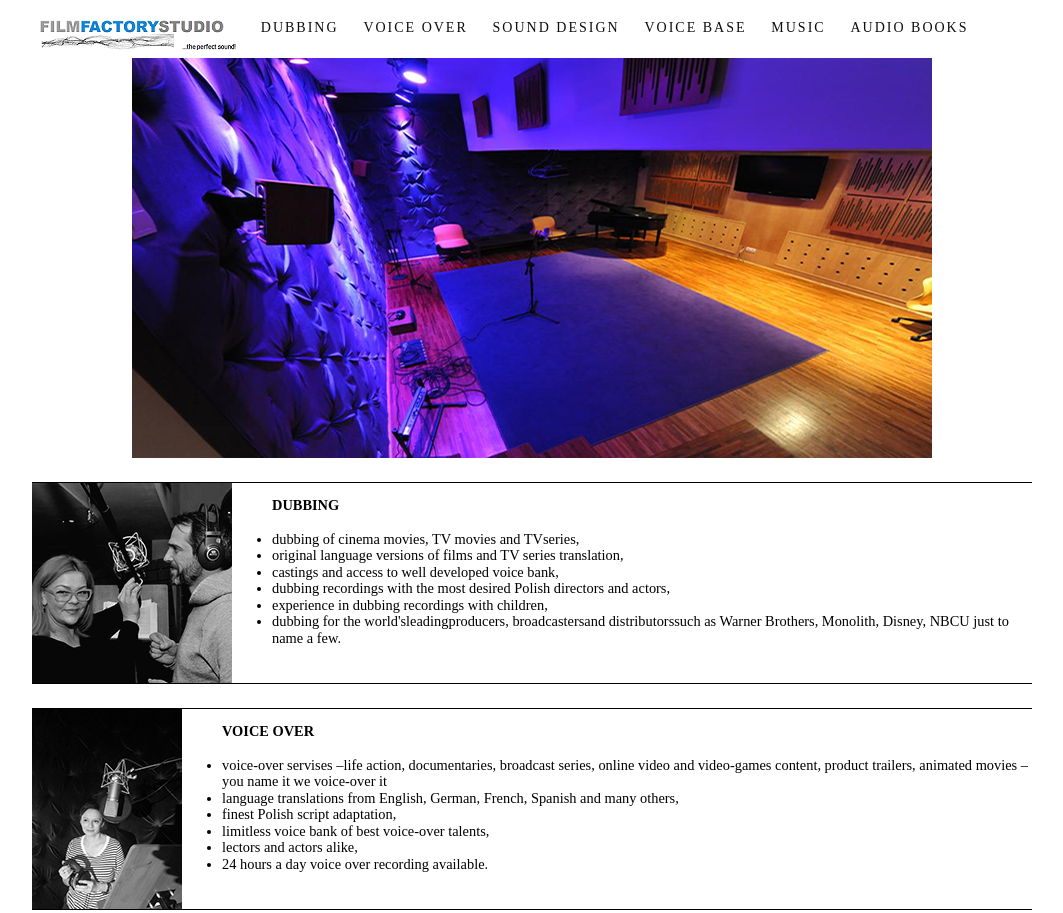
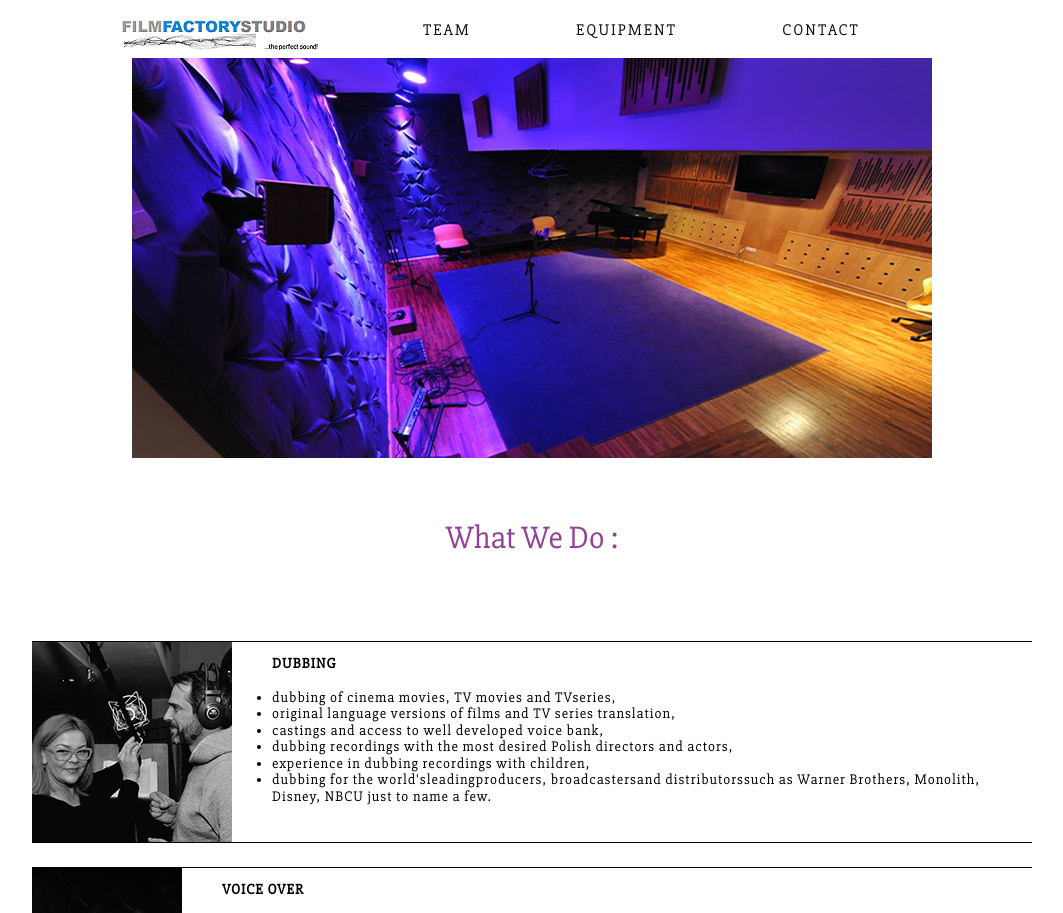
Before and after one commit to marszallek/FilmFactoryStudio, a plain HTML site: page index.html in a window 1280 px wide. Shown: the top 913 px of the page, without its empty margins (108-1171 px from the left). Drawn offline with Linux system fonts and the light colour scheme; a script that the page names is missing.

Commit message:
Add files via upload

```diff
--- a/index.html
+++ b/index.html
@@ -6,23 +6,20 @@
     <title>FILM FACTORY STUDIO</title>
     <meta name="viewport" content="width=device-width, initial-scale=1">
     <link rel="stylesheet" type="text/css" media="screen" href="main.css" />
+    <link href="https://fonts.googleapis.com/css?family=Slabo+27px" rel="stylesheet">
     <script src="main.js"></script>
 </head>
 <body>
     <div id="container">
         <header>
-            <div>
                 <ul id="nav">
                     <li class="navigation"><img src="logo.png" alt="logo"></li>
-                    <li class="navigation">DUBBING</li>
-                    <li class="navigation">VOICE OVER</li>
-                    <li class="navigation">SOUND DESIGN</li>
-                    <li class="navigation">VOICE BASE</li>
-                    <li class="navigation">MUSIC</li>
-                    <li class="navigation">AUDIO BOOKS</li>
+                    <li class="navigation">TEAM</li>
+                    <li class="navigation">EQUIPMENT</li>
+                    <li class="navigation">CONTACT</li>
                 </ul><!--nav-->
                 <img id="studio" src="studio.png" alt="studio">
-            </div>
+                <div id="wedo">What We Do :</div>
         </header>
         <content>
             <div id="dubbing" class="frames">
--- a/main.css
+++ b/main.css
@@ -3,12 +3,13 @@
     max-width: 1000px;
     margin-left: auto;
     margin-right: auto;
+    font-family: 'Slabo 27px', serif;
 }
 #nav
 {
     position: fixed;
     background-color: white;
-    padding: 20px 77px 0px 0px;
+    padding: 20px 223px 0px 0px;
     margin-top: -8px;
     opacity: 0.95;
 }
@@ -21,6 +22,13 @@
    height: 80%;
    padding-top: 50px;
 }
+#wedo
+{
+    text-align: center;
+    font-size: 4vh;
+    color: #914196;
+    padding: 60px;
+}
 .frames
 {
     margin-top: 3vh;
@@ -31,15 +39,21 @@
     height: 200px;
     font-size: 90%;
     overflow: hidden;
+    letter-spacing: 1px;
 }
 .navigation
 {
     display: inline-block;
     list-style-type: none;
-    margin: 0px 1vw 0px 1vh;
+    margin: 0px 1vw 0px 7vw;
     letter-spacing: 2px;
-    font-size: 14px;
+    font-size: 2fr;
     vertical-align: top;
+}
+.navigation:hover
+{
+ cursor: pointer;
+ border-bottom: 1px solid grey;
 }
 .images
 {
```
